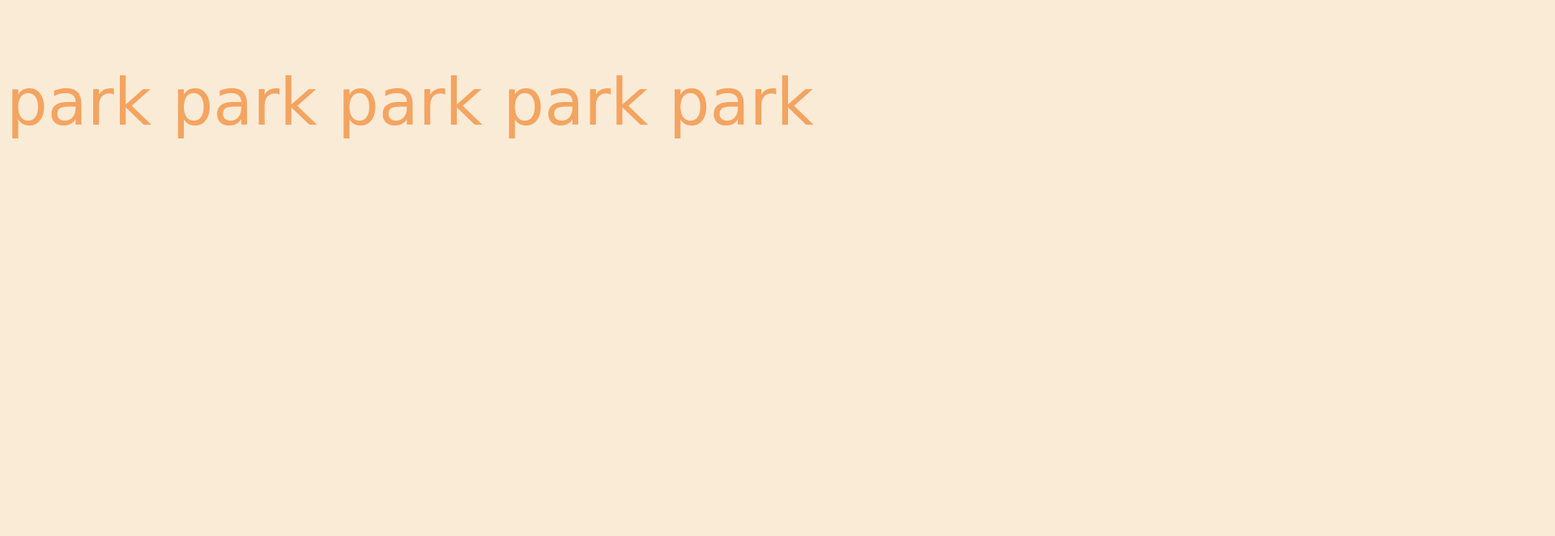
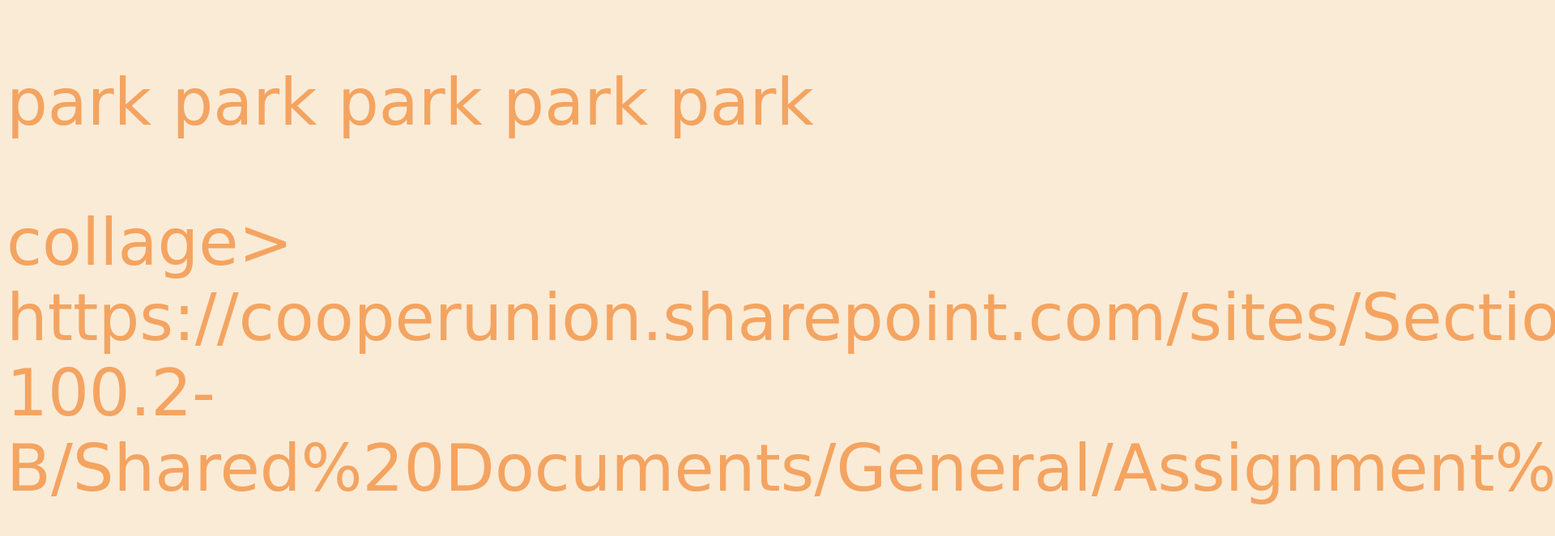
Before and after one commit to katiehyunah/plump-yellow-grape, a plain HTML site: page index.html in a window 1280 px wide. Shown: the top 662 px of the page at 81% size, 1920 px wide, since content can reach past the window. Drawn offline with Linux system fonts and the light colour scheme.

Commit message:
Update index.html

```diff
--- a/index.html
+++ b/index.html
@@ -9,5 +9,5 @@
 </head>
 <body>
     <p>park park park park park</p>
-</body>
-</html>
+    <p>collage>
+</html>https://cooperunion.sharepoint.com/sites/Section_FA-100.2-B/Shared%20Documents/General/Assignment%20Dropboxes/Katie%20Park/collage%20assignemnt/collage1.jpg
```
